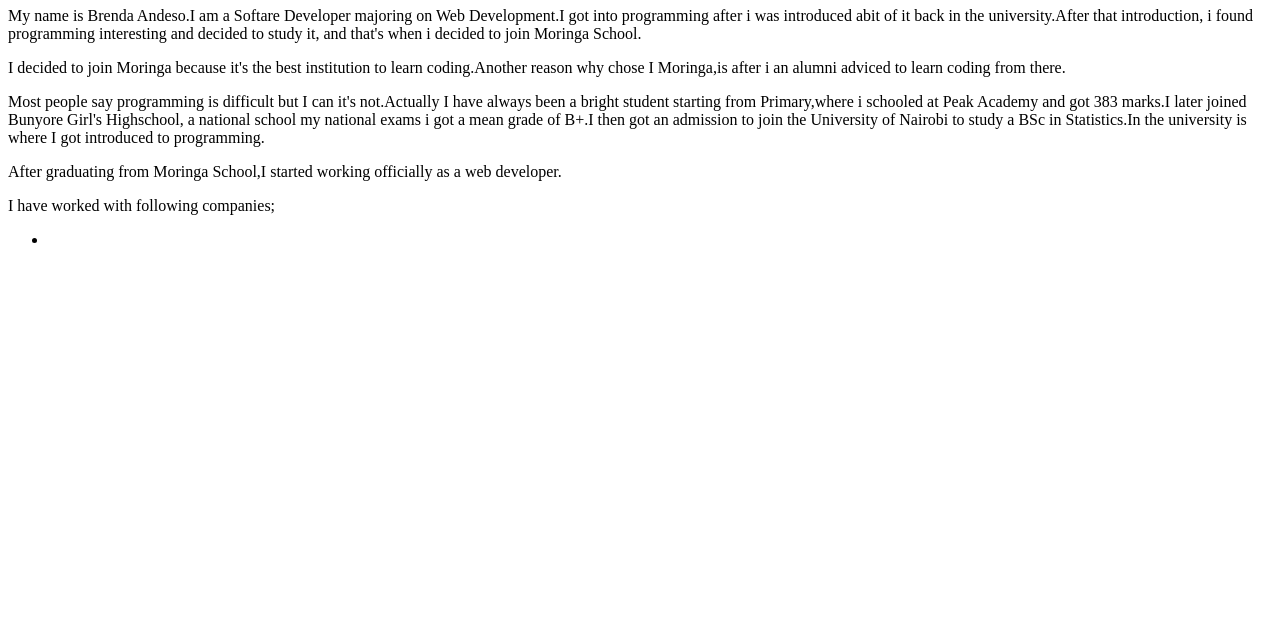
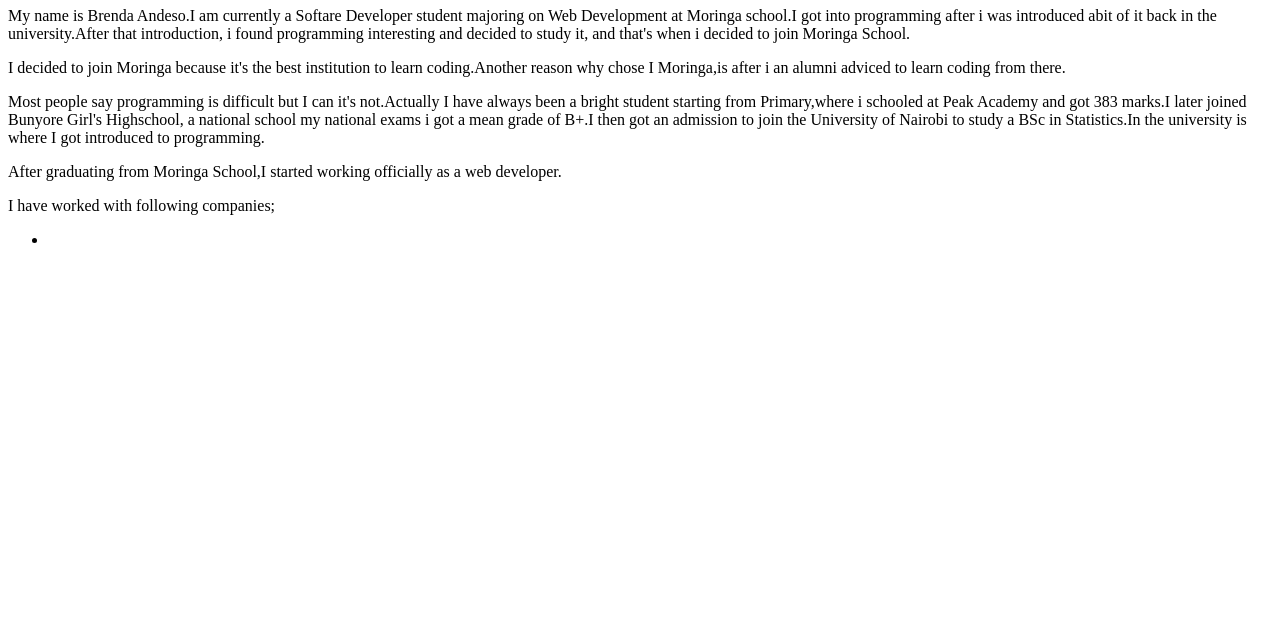
Before and after one commit to bre-nda/My-Week-1-Portfolio, a plain HTML site: page index.html in a window 1280 px wide. Shown: the part 167-800 px from the top of the page. Drawn offline with Linux system fonts and the light colour scheme.

Commit message:
add changes to the first paragraph

```diff
--- a/index.html
+++ b/index.html
@@ -14,8 +14,8 @@
     <p>A Web Developer</p>
 
     <h1>About me</h1>
-    <p>My name is Brenda Andeso.I am a Softare Developer majoring on Web Development.I got into programming after i was introduced abit of it back in the university.After that introduction, i found programming interesting and decided to study it, and that's
-        when i decided to join Moringa School.</p>
+    <p>My name is Brenda Andeso.I am currently a Softare Developer student majoring on Web Development at Moringa school.I got into programming after i was introduced abit of it back in the university.After that introduction, i found programming interesting
+        and decided to study it, and that's when i decided to join Moringa School.</p>
     <p>I decided to join Moringa because it's the best institution to learn coding.Another reason why chose I Moringa,is after i an alumni adviced to learn coding from there. </p>
     <p>Most people say programming is difficult but I can it's not.Actually I have always been a bright student starting from Primary,where i schooled at Peak Academy and got 383 marks.I later joined Bunyore Girl's Highschool, a national school my national
         exams i got a mean grade of B+.I then got an admission to join the University of Nairobi to study a BSc in Statistics.In the university is where I got introduced to programming.</p>
@@ -28,7 +28,6 @@
 
 
 
-
 </body>
 
 </html>
```
